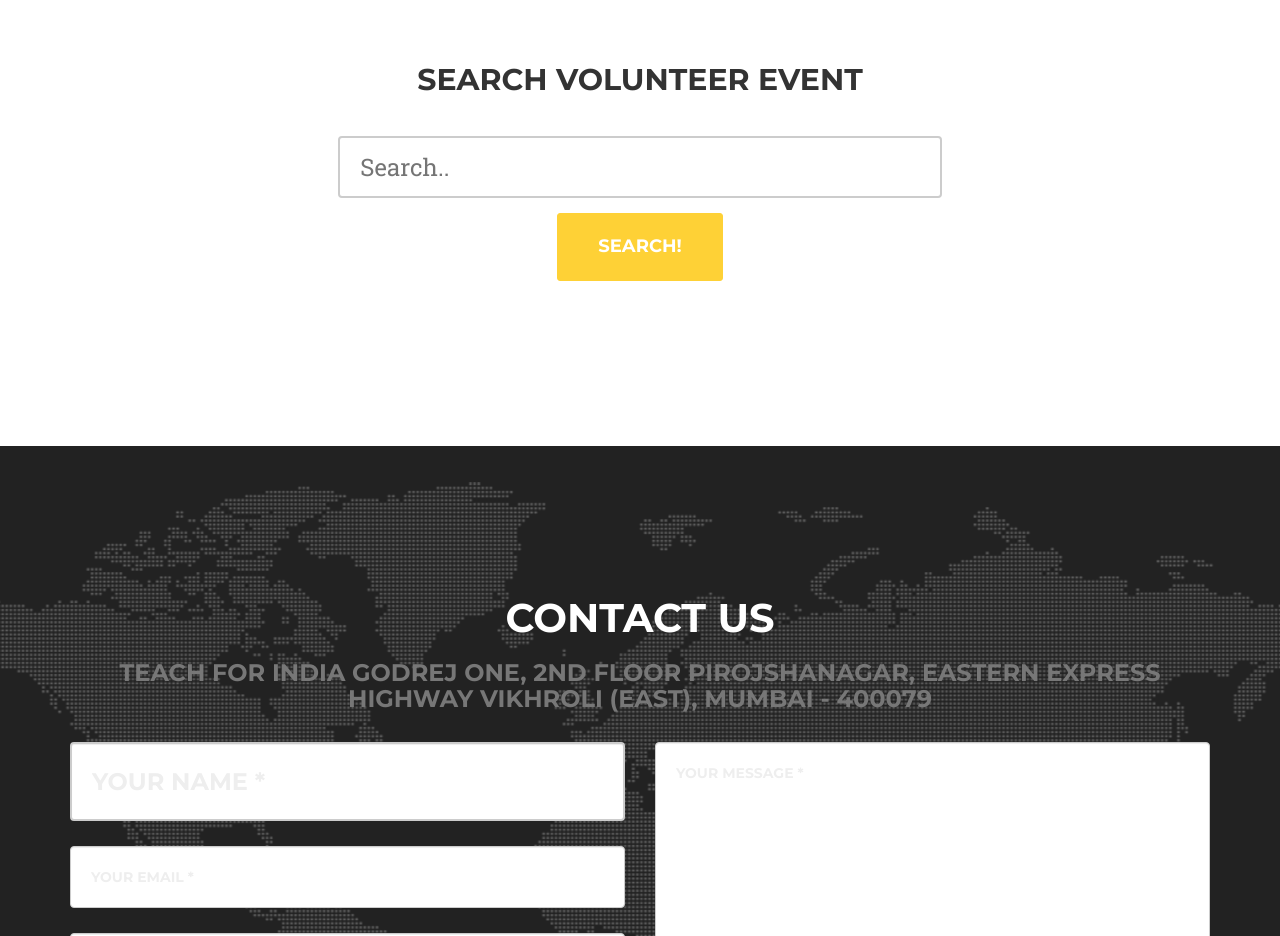
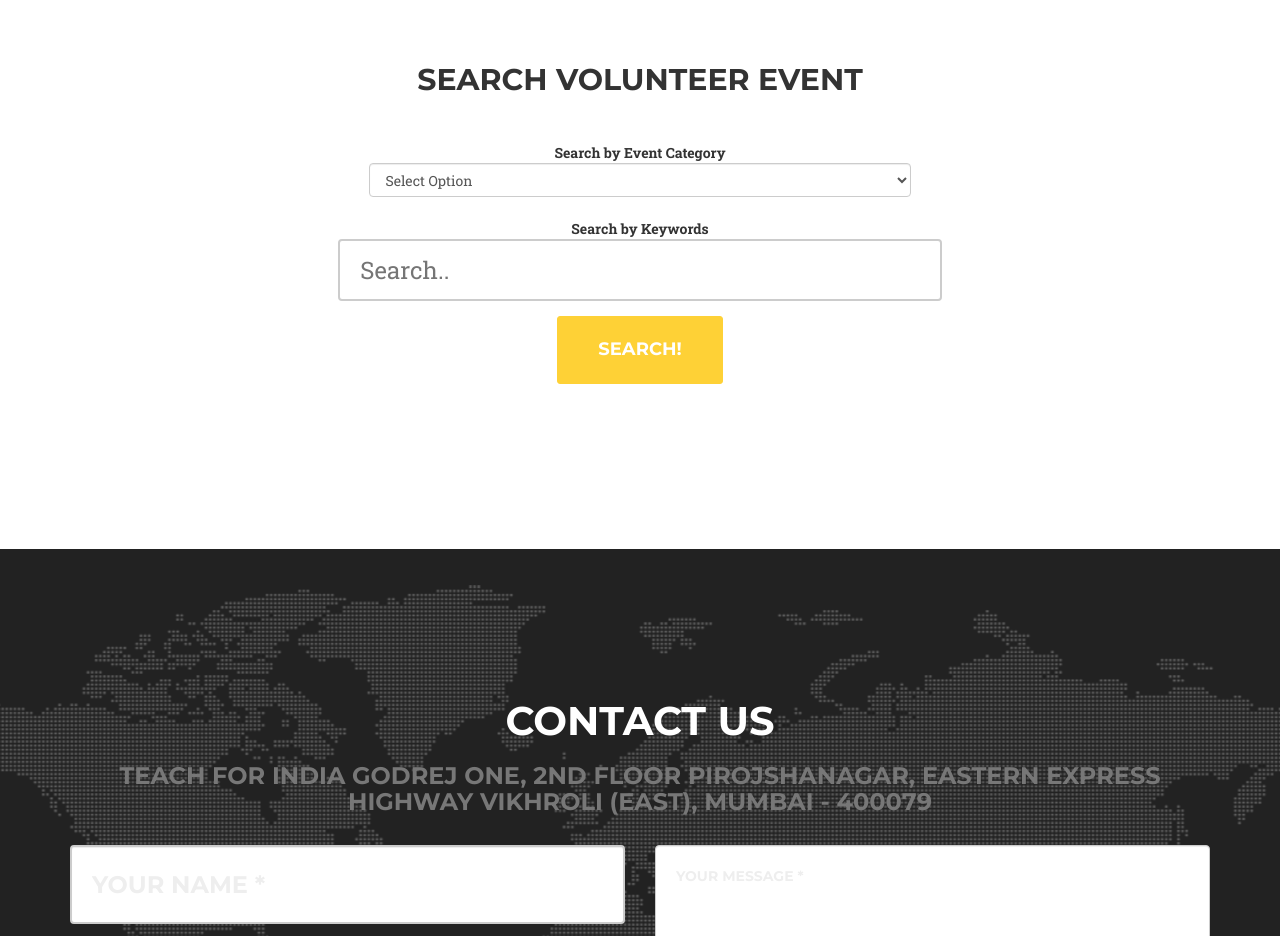
Before and after one commit to akshay-narkhede/vol-demo, a website: page public/client/index.html at #!/searchevent in a window 1280 px wide. Shown: the part 940-1876 px from the top of the page. Drawn offline with nearby package versions, Linux system fonts and the light colour scheme; some packages are replaced by stand-ins of ours; a web font is replaced by a local one.

Commit message:
search by added

```diff
--- a/public/client/views/searchevent/searchevent.view.html
+++ b/public/client/views/searchevent/searchevent.view.html
@@ -22,7 +22,29 @@
         <div class="text-center color-elements" style="padding-bottom: 30px">
             <h2>Search Volunteer Event</h2>
         </div>
+
+            <div class="form-group">
+                <label class="control-label">Search by Event Category</label>
+                <div class="col-xs-10 col-xs-offset-1 col-md-8 col-md-offset-2">
+                    <select class="form-control" style="width: 90%" id="Event_Category" required>
+                        <option selected disabled hidden>Select Option</option>
+                        <option value="arts">Arts</option>
+                        <option value="administrative">Administrative/Office Work</option>
+                        <option value="coaching">Coaching/Outdoor Activities</option>
+                        <option value="education">Education</option>
+                        <option value="eventhandiling">Event handling</option>
+                        <option value="fundraising">Fund-raising</option>
+                        <option value="mentoring">Mentoring</option>
+                        <option value="shows">Shows</option>
+                        <option value="socialmedia">Social media</option>
+                        <option value="youthwork">Youth Work</option>
+                    </select>
+                </div>
+            </div>
+
         <div class="form-group">
+            <label class="control-label">Search by Keywords</label>
+            <br>
             <div class="col-xs-10 col-xs-offset-1 col-md-8 col-md-offset-2">
                 <input type="text" name="search" placeholder="Search.." >
             </div>
```
